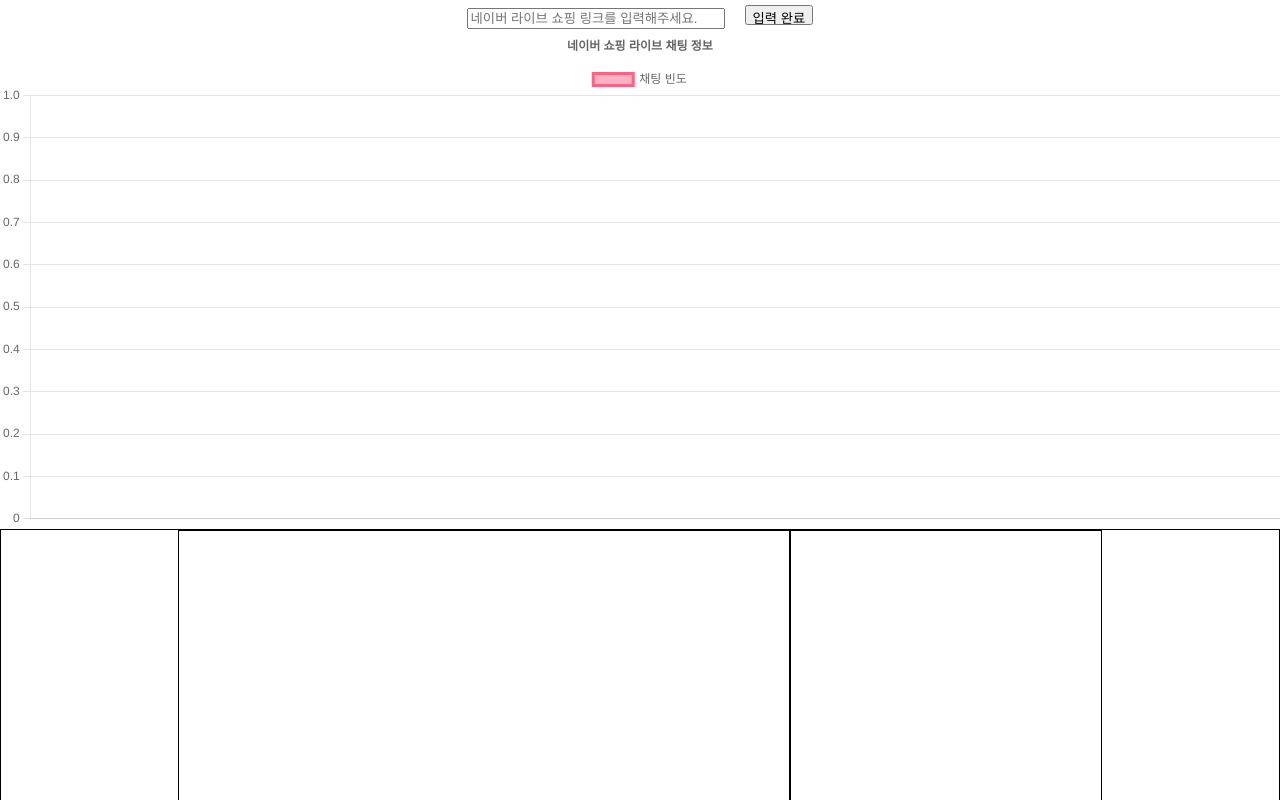
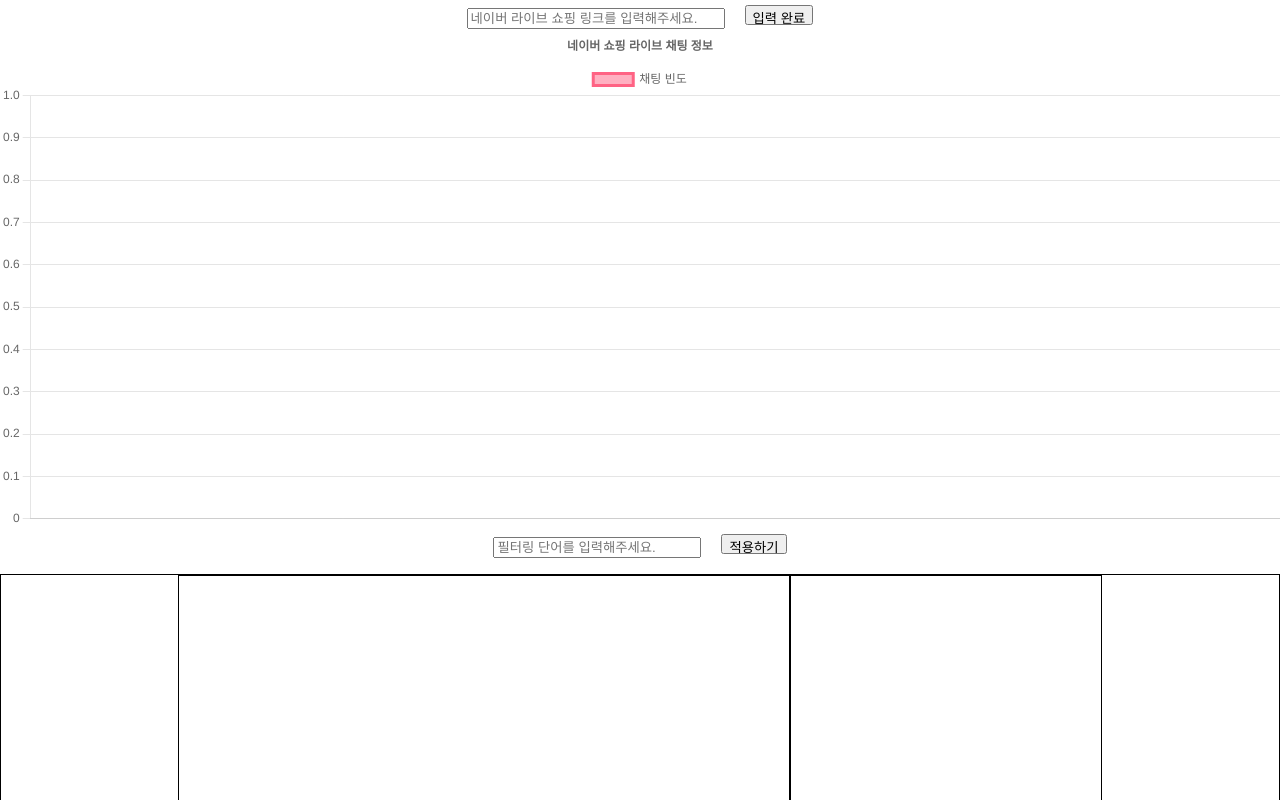
Before and after one commit to Woojin-Choi/naver-live-chat-analyzer, a React (Create React App) app: page / in a window 1280 px wide. Shown: the top 800 px of the page. Built offline with nearby package versions, Linux system fonts and the light colour scheme.

Commit message:
Feat: filter input and button

```diff
--- a/src/App.css
+++ b/src/App.css
@@ -8,6 +8,16 @@
 
 .mainPageLinkInputButton {
   margin: 5px 0 0 20px;
+  /* width: 50px; */
+  height: 20px;
+}
+
+.keywordInput {
+  width: 200px;
+}
+
+.keywordInputButton {
+  margin: 5px 0 20px 20px;
   /* width: 50px; */
   height: 20px;
 }
--- a/src/App.js
+++ b/src/App.js
@@ -1,4 +1,4 @@
-import React, { useState } from "react";
+import React, { useEffect, useState } from "react";
 import axios from "axios";
 import "./App.css";
 import {
@@ -19,6 +19,19 @@ function App() {
   const [validRawChat, setValidRawChat] = useState([]);
   const [chatFrequency, setChatFrequency] = useState([]);
   const [frequentWordInfoArr, setFrequentWordInfoArr] = useState([]);
+  const [customKeyword, setCustoomKeyword] = useState("");
+  const [broadcastRaw, setBroadcastRaw] = useState({});
+  const [graphData, setGraphData] = useState({
+    labels: [],
+    datasets: [
+      {
+        label: "채팅 빈도",
+        data: [],
+        borderColor: "rgb(255, 99, 132)",
+        backgroundColor: "rgba(255, 99, 132, 0.5)",
+      },
+    ],
+  });
 
   // token frequency
   const KoreanFirstableConsonant =
@@ -43,6 +56,49 @@ function App() {
     getShoppingChatting(totalCommentNum, totalRawChat);
   };
 
+  const onKeywordInputChange = (e) => {
+    setCustoomKeyword(e.target.value);
+  };
+
+  const onKeywordInputButtonClick = () => {
+    const differenceTravel =
+      new Date(broadcastRaw.endDate).getTime() -
+      new Date(broadcastRaw.startDate).getTime();
+
+    const durationSec = Math.floor(differenceTravel / 1000);
+    const groupIntervalSec = 5;
+
+    let newY = [];
+    for (
+      let groupSec = 0;
+      groupSec < durationSec;
+      groupSec += groupIntervalSec
+    ) {
+      const thisRangeInfo = validRawChat.filter(
+        (chat) =>
+          groupSec < chat.createdAtMilli / 1000 &&
+          chat.createdAtMilli / 1000 < groupSec + groupIntervalSec &&
+          chat.message.includes(customKeyword)
+      );
+
+      newY.push(thisRangeInfo.length);
+    }
+
+    let newGraphData = {
+      labels: chatFrequency.formattedX,
+      datasets: [
+        {
+          label: "채팅 빈도",
+          data: newY,
+          borderColor: "rgb(255, 99, 132)",
+          backgroundColor: "rgba(255, 99, 132, 0.5)",
+        },
+      ],
+    };
+
+    setGraphData(newGraphData);
+  };
+
   const convertSecToHhmmssStr = (timeSec) => {
     return new Date(timeSec * 1000).toISOString().substr(11, 8);
   };
@@ -52,10 +108,6 @@ function App() {
     totalRawChat,
     lastCreatedAtMilli = 0
   ) => {
-    // let finalResult;
-
-    // https://shoppinglive.naver.com/replays/689216?fm=shoppinglive&sn=home
-
     let videoIdRegExp = /\d{6,}/;
 
     let isUrlValid = videoIdRegExp.test(videoLink);
@@ -66,25 +118,21 @@ function App() {
 
     let videoId = videoIdRegExp.exec(videoLink)[0];
 
-    //   const requestSize = 100;
-    // const videoId = "676501"; //689216 681068 676501
     const groupIntervalSec = 5;
     try {
-      // https://apis.naver.com/live_commerce_web/viewer_api_web/v1/broadcast/681068?needTimeMachine=true
       const broadcastRaw = await axios.get(
         `https://apis.naver.com/live_commerce_web/viewer_api_web/v1/broadcast/${videoId}`
       );
+
+      setBroadcastRaw(broadcastRaw.data);
 
       const broadcastEndDate = broadcastRaw.data.endDate;
       const differenceTravel =
         new Date(broadcastRaw.data.endDate).getTime() -
         new Date(broadcastRaw.data.startDate).getTime();
 
-      // console.log(broadcastRaw.data.startDate, broadcastRaw.data.endDate);
       const durationSec = Math.floor(differenceTravel / 1000);
-      // console.log(durationSec);
 
-      // https://apis.naver.com/live_commerce_web/viewer_api_web/v1/broadcast/689216/replays/comments?includeBeforeComment=true&lastCreatedAtMilli=3696001&size=100
       const res = await axios.get(
         `https://apis.naver.com/live_commerce_web/viewer_api_web/v1/broadcast/${videoId}/replays/comments`,
         {
@@ -95,7 +143,6 @@ function App() {
         }
       );
 
-      // console.log("res", res.data);
       totalCommentNum += res.data.comments.length;
       totalRawChat = totalRawChat.concat(res.data.comments);
       console.log(
@@ -109,7 +156,6 @@ function App() {
           res.data.lastCreatedAtMilli
         );
       } else {
-        //   console.log("totalRawChat", totalRawChat);
         console.log("totalCommentNum", totalCommentNum);
 
         const validRawChat = totalRawChat.filter(
@@ -147,23 +193,31 @@ function App() {
               groupSec < chat.createdAtMilli / 1000 &&
               chat.createdAtMilli / 1000 < groupSec + groupIntervalSec
           );
+
           chattingFrequencyData.x.push(groupSec);
           chattingFrequencyData.y.push(thisRangeInfo.length);
           chattingFrequencyData.formattedX.push(
             new Date(groupSec * 1000).toISOString().substr(11, 8)
           );
-
-          // chattingFrequencyData.push({
-          //   // timeStr: new Date(groupSec * 1000).toISOString().substr(11, 8),
-          //   x: groupSec,
-          //   y: thisRangeInfo.length,
-          // });
-
-          // console.log(groupSec, thisRangeInfo.length);
         }
 
         console.log("chattingFrequencyData", chattingFrequencyData);
+
         setChatFrequency(chattingFrequencyData);
+
+        let newGraphData = {
+          labels: chattingFrequencyData.formattedX,
+          datasets: [
+            {
+              label: "채팅 빈도",
+              data: chattingFrequencyData.y,
+              borderColor: "rgb(255, 99, 132)",
+              backgroundColor: "rgba(255, 99, 132, 0.5)",
+            },
+          ],
+        };
+
+        setGraphData(newGraphData);
 
         // const book = xlsx.utils.book_new();
 
@@ -413,20 +467,6 @@ function App() {
     },
   };
 
-  const labels = chatFrequency ? chatFrequency.formattedX : [];
-
-  const data = {
-    labels,
-    datasets: [
-      {
-        label: "채팅 빈도",
-        data: chatFrequency ? chatFrequency.y : [],
-        borderColor: "rgb(255, 99, 132)",
-        backgroundColor: "rgba(255, 99, 132, 0.5)",
-      },
-    ],
-  };
-
   return (
     <div className="App">
       <div>
@@ -444,7 +484,21 @@ function App() {
         </button>
       </div>
       <div style={{ height: "500px" }}>
-        <Line options={options} data={data} />
+        <Line options={options} data={graphData} />
+      </div>
+      <div>
+        <input
+          className="keywordInput"
+          onChange={onKeywordInputChange}
+          value={customKeyword}
+          placeholder="필터링 단어를 입력해주세요."
+        />
+        <button
+          className="keywordInputButton"
+          onClick={onKeywordInputButtonClick}
+        >
+          적용하기
+        </button>
       </div>
       <div className="bottomContainer">
         <div className="chatBox">
```
